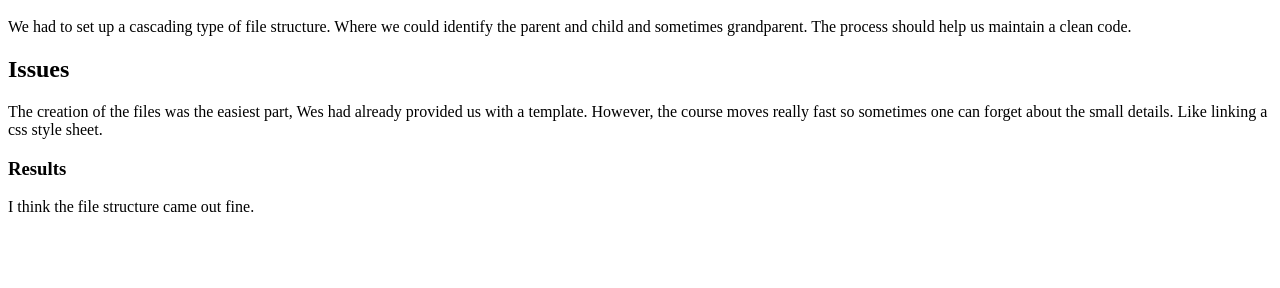
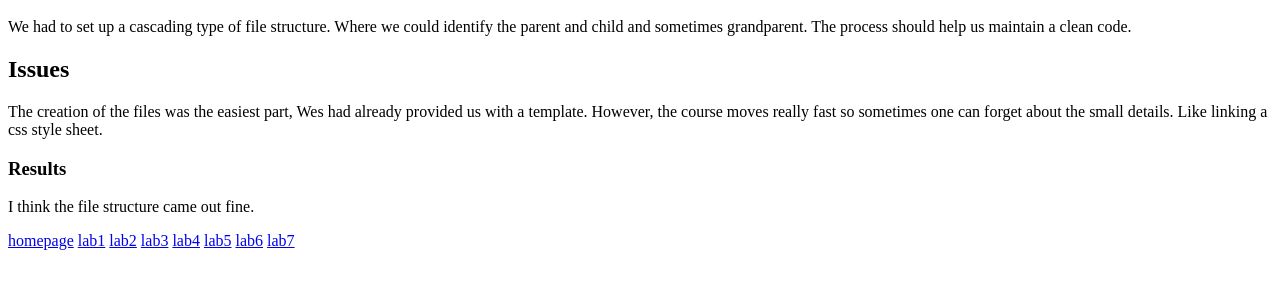
Before and after one commit to Joluga004/art101., a plain HTML site: page lab3/index.html in a window 1280 px wide. Shown: the part 480-768 px from the top of the page. Drawn offline with Linux system fonts and the light colour scheme.

Commit message:
linksonlabs

```diff
--- a/lab3/index.html
+++ b/lab3/index.html
@@ -28,10 +28,17 @@
 
 
 
-
-
-
-
+    <nav id="links">
+        <!-- Put links to other pages (including the homepage) here. -->
+        <a href="../index.html">homepage</a>
+        <a href="lab1/index.html">lab1</a>
+        <a href="lab2/index.html">lab2</a>
+        <a href="lab3/index.html">lab3</a>
+        <a href="lab4/index.html">lab4</a>
+        <a href="lab5/index.html">lab5</a>
+        <a href="lab6/index.html">lab6</a>
+        <a href="lab7/index.html">lab7</a>
+    </nav>
 
 
 
```
Also changed, not shown: index.html (+1 -0 lines).
